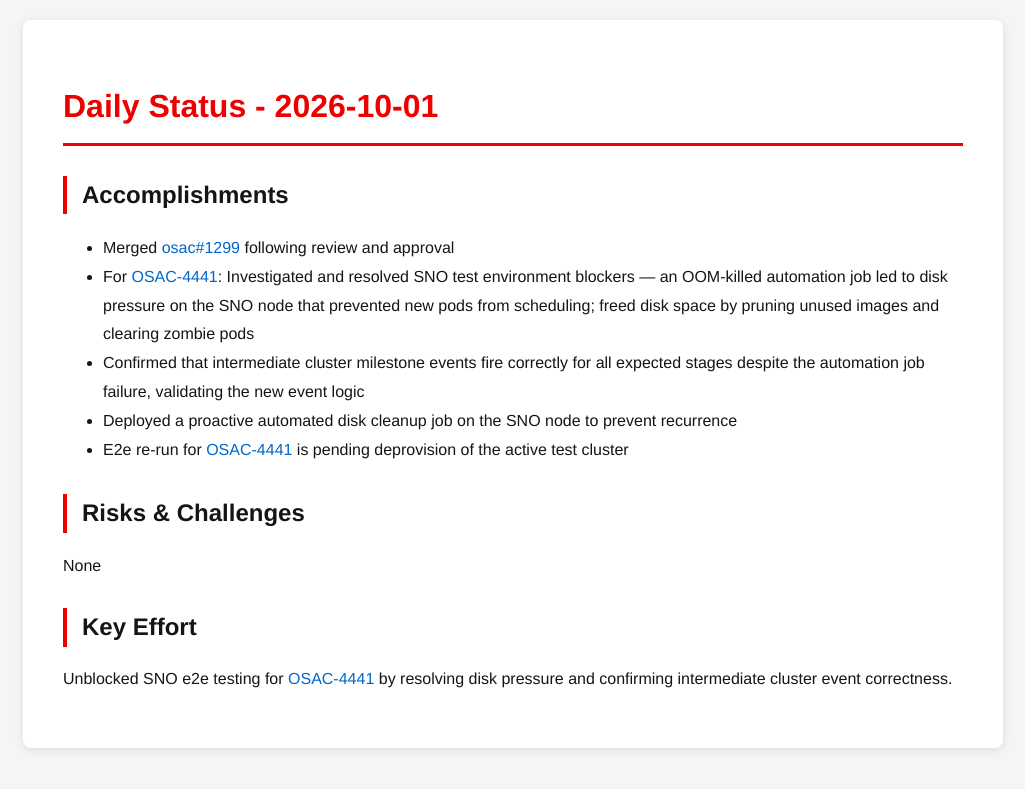
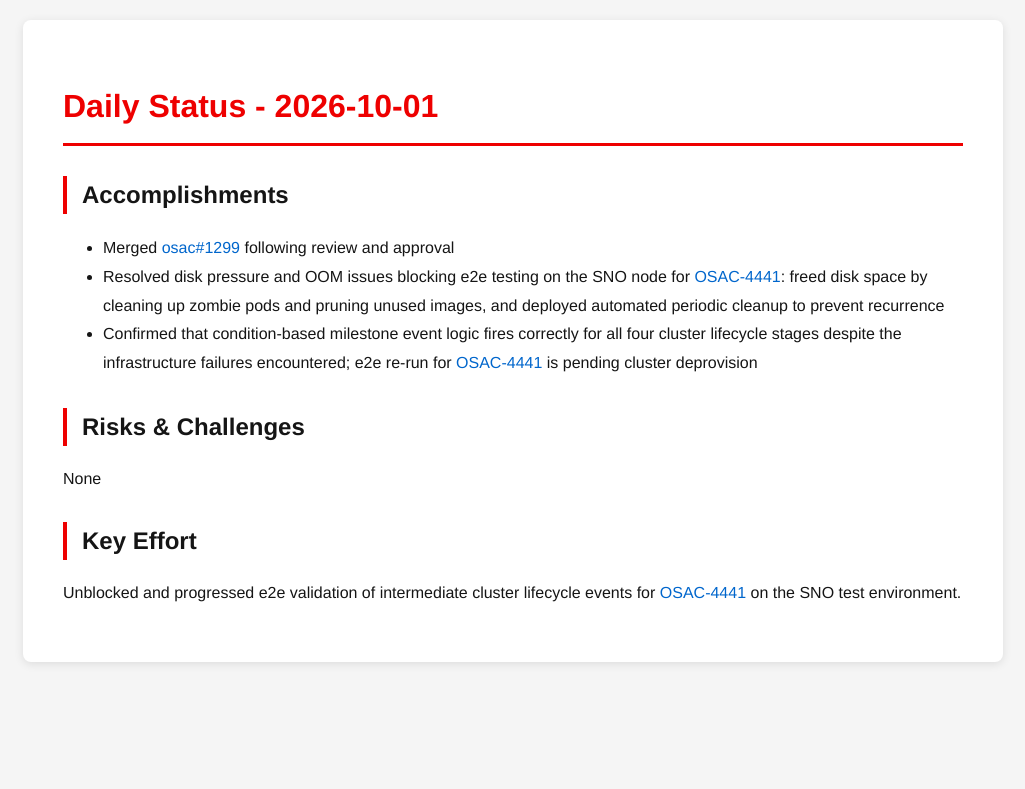
Before and after one commit to tzvatot/daily-status, a Jekyll site: the page built from 2026-10-01.md, in a window 1280 px wide. Shown: the top 789 px of the page, without its empty margins (127-1152 px from the left). Built offline with Jekyll 4.4.1, drawn with Linux system fonts in a browser that asks for light colours.

Commit message:
Daily status update - 2026-10-01

```diff
--- a/2026-10-01.md
+++ b/2026-10-01.md
@@ -8,13 +8,11 @@ date: 2026-10-01
 
 ## Accomplishments
 - Merged [osac#1299](https://github.com/osac-project/osac/pull/1299) following review and approval
-- For [OSAC-4441](https://redhat.atlassian.net/browse/OSAC-4441): Investigated and resolved SNO test environment blockers — an OOM-killed automation job led to disk pressure on the SNO node that prevented new pods from scheduling; freed disk space by pruning unused images and clearing zombie pods
-- Confirmed that intermediate cluster milestone events fire correctly for all expected stages despite the automation job failure, validating the new event logic
-- Deployed a proactive automated disk cleanup job on the SNO node to prevent recurrence
-- E2e re-run for [OSAC-4441](https://redhat.atlassian.net/browse/OSAC-4441) is pending deprovision of the active test cluster
+- Resolved disk pressure and OOM issues blocking e2e testing on the SNO node for [OSAC-4441](https://redhat.atlassian.net/browse/OSAC-4441): freed disk space by cleaning up zombie pods and pruning unused images, and deployed automated periodic cleanup to prevent recurrence
+- Confirmed that condition-based milestone event logic fires correctly for all four cluster lifecycle stages despite the infrastructure failures encountered; e2e re-run for [OSAC-4441](https://redhat.atlassian.net/browse/OSAC-4441) is pending cluster deprovision
 
 ## Risks & Challenges
 None
 
 ## Key Effort
-Unblocked SNO e2e testing for [OSAC-4441](https://redhat.atlassian.net/browse/OSAC-4441) by resolving disk pressure and confirming intermediate cluster event correctness.
+Unblocked and progressed e2e validation of intermediate cluster lifecycle events for [OSAC-4441](https://redhat.atlassian.net/browse/OSAC-4441) on the SNO test environment.
```
